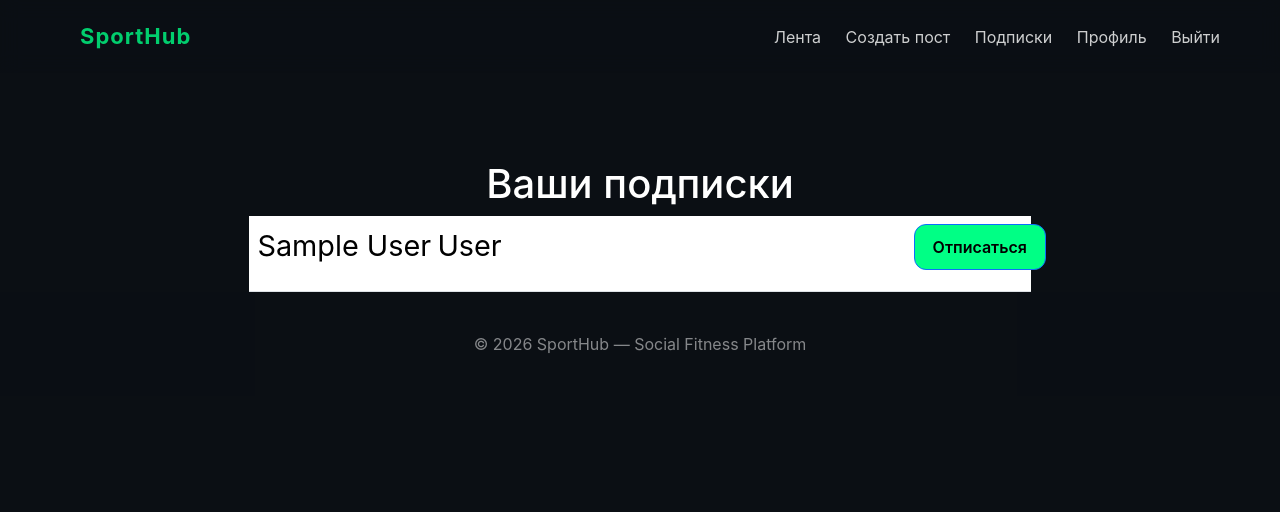
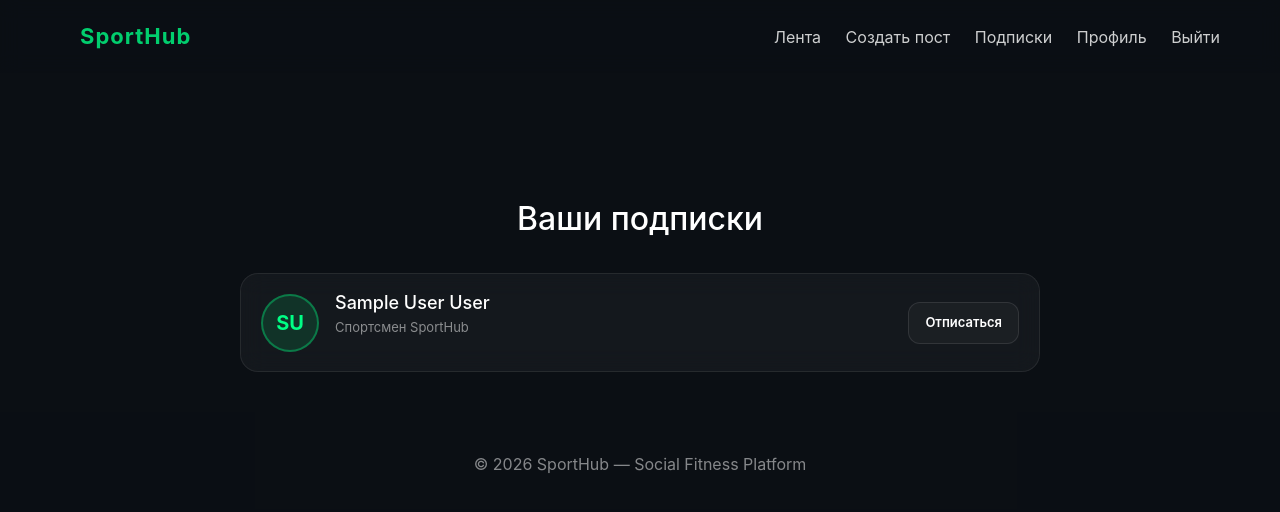
Before and after one commit to lghtlsss/SportHub, a Flask app: page /subscriptions in a window 1280 px wide. Shown: the top 512 px of the page. Run offline with Flask 3, Linux system fonts and the light colour scheme; a user stored in the database is signed in; tables that the repository leaves empty hold one stand-in row (values such as "Sample post").

Commit message:
subscribers app route and style + subscriptions page style

```diff
--- a/main_app/main.py
+++ b/main_app/main.py
@@ -163,6 +163,19 @@ def subscriptions():
                            subs=[[item.id, item.user.name, item.user.surname] for item in subs])
 
 
+@app.route('/subscribers')
+@login_required
+def subscribers():
+    session = db_session.create_session()
+    subs = session.get(User, current_user.id).subscribers
+    if subs:
+        subs_users = [session.get(User, sub.subscriber_user_id) for sub in subs]
+        session.close()
+        return render_template('subscribers.html', subs=subs_users, is_any_subs=True)
+    session.close()
+    return render_template('subscribers.html', is_any_subs=False)
+
+
 @app.route('/register', methods=['POST', 'GET'])
 def register():
     form = RegisterForm()
--- a/main_app/static/css/style.css
+++ b/main_app/static/css/style.css
@@ -937,3 +937,134 @@ html, body {
 
     cursor: pointer;
 }
+
+/* ===== PAGE ===== */
+.subs-page {
+    padding: 40px 10%;
+}
+
+/* ===== TITLE ===== */
+.subs-title {
+    text-align: center;
+    margin-bottom: 35px;
+
+    color: white;
+    font-size: 32px;
+}
+
+/* ===== CONTAINER ===== */
+.subs-container {
+    max-width: 800px;
+    margin: 0 auto;
+
+    display: flex;
+    flex-direction: column;
+    gap: 18px;
+}
+
+/* ===== CARD ===== */
+.sub-card {
+    display: flex;
+    align-items: center;
+    justify-content: space-between;
+
+    padding: 18px 20px;
+    border-radius: 18px;
+
+    background: rgba(255,255,255,0.04);
+    backdrop-filter: blur(12px);
+
+    border: 1px solid rgba(255,255,255,0.08);
+
+    transition: 0.2s;
+}
+
+/* hover */
+.sub-card:hover {
+    transform: translateY(-2px);
+
+    border-color: rgba(0,255,133,0.2);
+
+    box-shadow: 0 8px 24px rgba(0,0,0,0.35);
+}
+
+/* ===== USER INFO ===== */
+.sub-user-info {
+    display: flex;
+    align-items: center;
+    gap: 16px;
+}
+
+/* ===== AVATAR ===== */
+.sub-avatar {
+    width: 58px;
+    height: 58px;
+
+    border-radius: 50%;
+
+    background: rgba(0,255,133,0.12);
+    border: 2px solid rgba(0,255,133,0.35);
+
+    display: flex;
+    align-items: center;
+    justify-content: center;
+
+    color: #00ff85;
+    font-weight: 700;
+    font-size: 20px;
+}
+
+/* ===== TEXT ===== */
+.sub-user-text h2 {
+    margin: 0;
+    color: white;
+    font-size: 18px;
+}
+
+.sub-user-text p {
+    margin-top: 4px;
+
+    color: rgba(255,255,255,0.5);
+    font-size: 13px;
+}
+
+/* ===== BUTTON ===== */
+.sub-btn {
+    padding: 10px 16px;
+
+    border-radius: 12px;
+    border: 1px solid rgba(255,255,255,0.1);
+
+    background: rgba(255,255,255,0.03);
+
+    color: white;
+    font-size: 13px;
+    font-weight: 600;
+
+    cursor: pointer;
+    transition: 0.2s;
+}
+
+/* hover */
+.sub-btn:hover {
+    border-color: rgba(255,80,80,0.45);
+
+    background: rgba(255,80,80,0.08);
+
+    color: #ff7070;
+}
+
+/* ===== MOBILE ===== */
+@media (max-width: 700px) {
+
+    .sub-card {
+        flex-direction: column;
+        align-items: flex-start;
+        gap: 16px;
+    }
+
+    .sub-btn {
+        width: 100%;
+    }
+
+}
--- a/main_app/templates/subscriptions.html
+++ b/main_app/templates/subscriptions.html
@@ -1,37 +1,41 @@
 {% extends "base.html" %}
 
 {% block content %}
-<style>
-    .my-table {
-        table-layout: fixed;
-    }
+<section class="subs-page">
 
-    .col-1 {
-        width: 84%;
-    }
+    <h1 class="subs-title">Ваши подписки</h1>
 
-    .col-2 {
-        width: 16%;
-    }
-</style>
-<h1 style="text-align: center">Ваши подписки</h1>
-<table class="table my-table" style="width: 70%; margin: auto;">
-    {% for us_id, name, surname in subs %}
-    <tr>
-        <td class="col-1">
-            <div style="text-align: center; word-wrap: break-word; display: flex; gap: 1%">
-                <p style="font-size: 180%">{{name}}</p>
-                <p style="font-size: 180%">{{surname}}</p>
+    <div class="subs-container">
+
+        {% for us_id, name, surname in subs %}
+
+        <div class="sub-card">
+
+            <div class="sub-user-info">
+
+                <div class="sub-avatar">
+                    {{ name[0] }}{{ surname[0] }}
+                </div>
+
+                <div class="sub-user-text">
+                    <h2>{{ name }} {{ surname }}</h2>
+                    <p>Спортсмен SportHub</p>
+                </div>
+
             </div>
-        </td>
-        <td class="col-2">
-            <button onclick="toggleSubscribe({{ current_user.id }}, {{ us_id }},  this)"
-                    class="btn btn-primary">Отписаться
+
+            <button onclick="toggleSubscribe({{ current_user.id }}, {{ us_id }}, this)"
+                    class="sub-btn">
+                Отписаться
             </button>
-        </td>
-    </tr>
-    {% endfor %}
-</table>
+
+        </div>
+
+        {% endfor %}
+
+    </div>
+
+</section>
 
 <script>
     function toggleSubscribe(user_id, sub_id, btn) {
```
